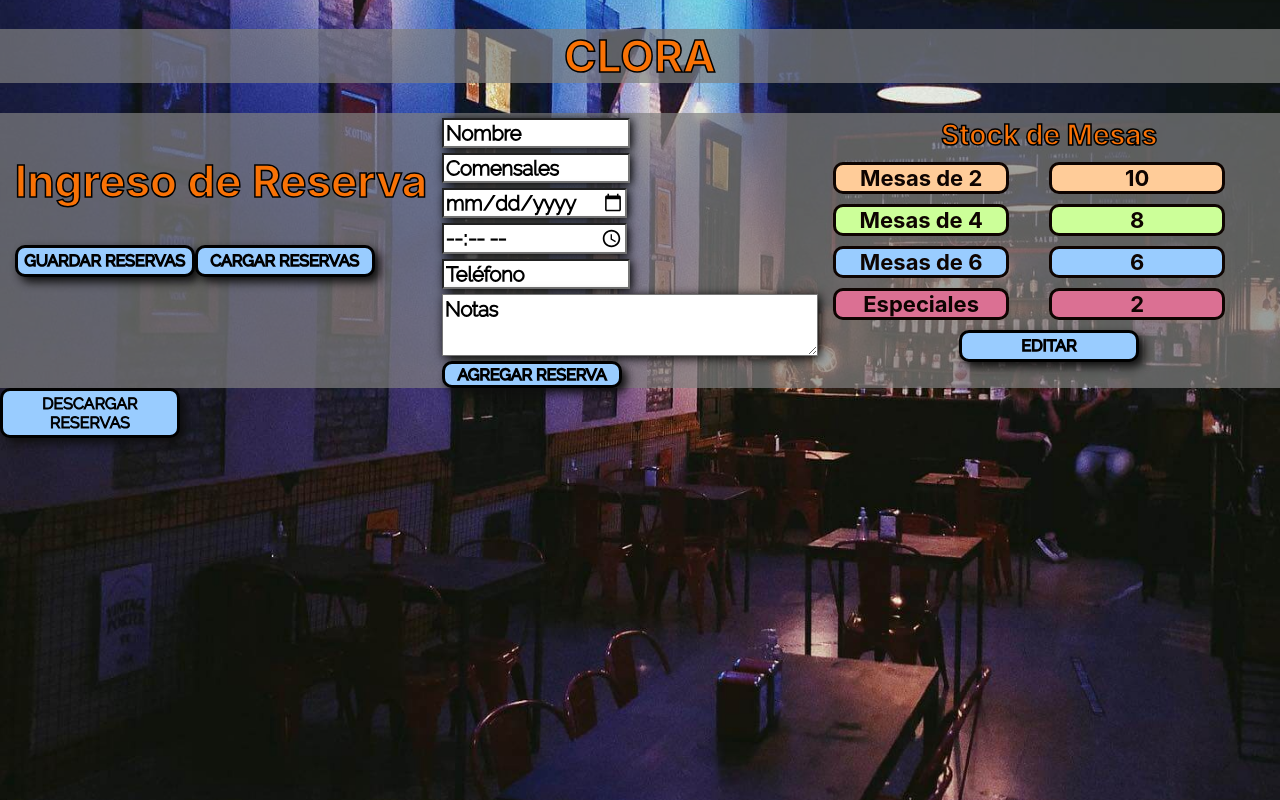
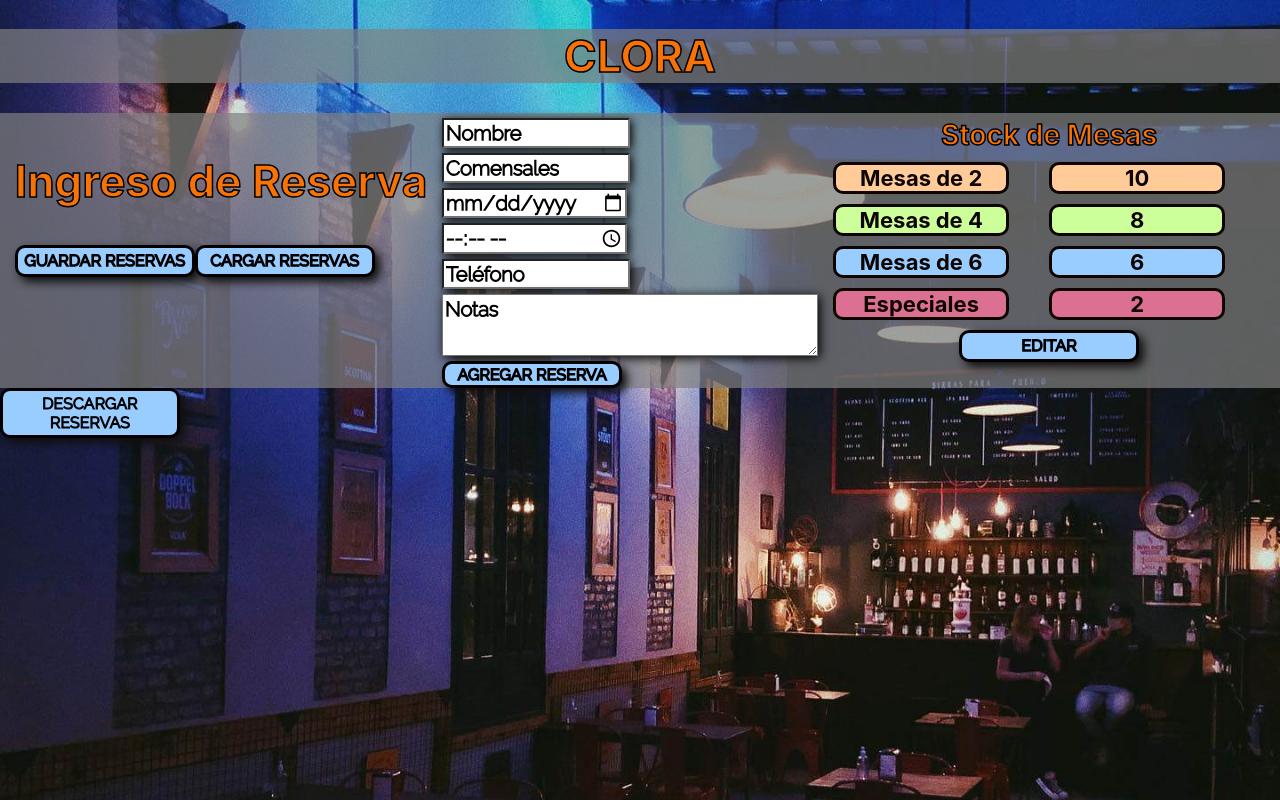
Before and after one commit to SebastianLlanes/Reservation-Sistem, a React (Create React App) app: page / in a window 1280 px wide. Built offline with nearby package versions, Linux system fonts and the light colour scheme.

Commit message:
[actualizacion]

```diff
--- a/src/App.css
+++ b/src/App.css
@@ -22,7 +22,6 @@ html {
 /*Background*/
   background-image: url(../src/assets/img/cloraInside.jpg);
   background-size: cover;
-  background-position: center;
 }
 .app h1 {
   text-align: center;
--- a/src/App.js
+++ b/src/App.js
@@ -63,7 +63,7 @@ const App = () => {
       reservation.guests === 0 ||
       isNaN(reservation.guests)
     ) {
-      alert("La cantidad de comensales debe ser un número mayor a 0.");
+      alert("Debe ingresar una cantidad de comensales.");
     } else {
       const tableType =
         reservation.guests <= 2
```
Also changed, not shown: src/components/ReservationCard.js (line endings or trailing spaces), src/components/TableStock.js (line endings or trailing spaces).
